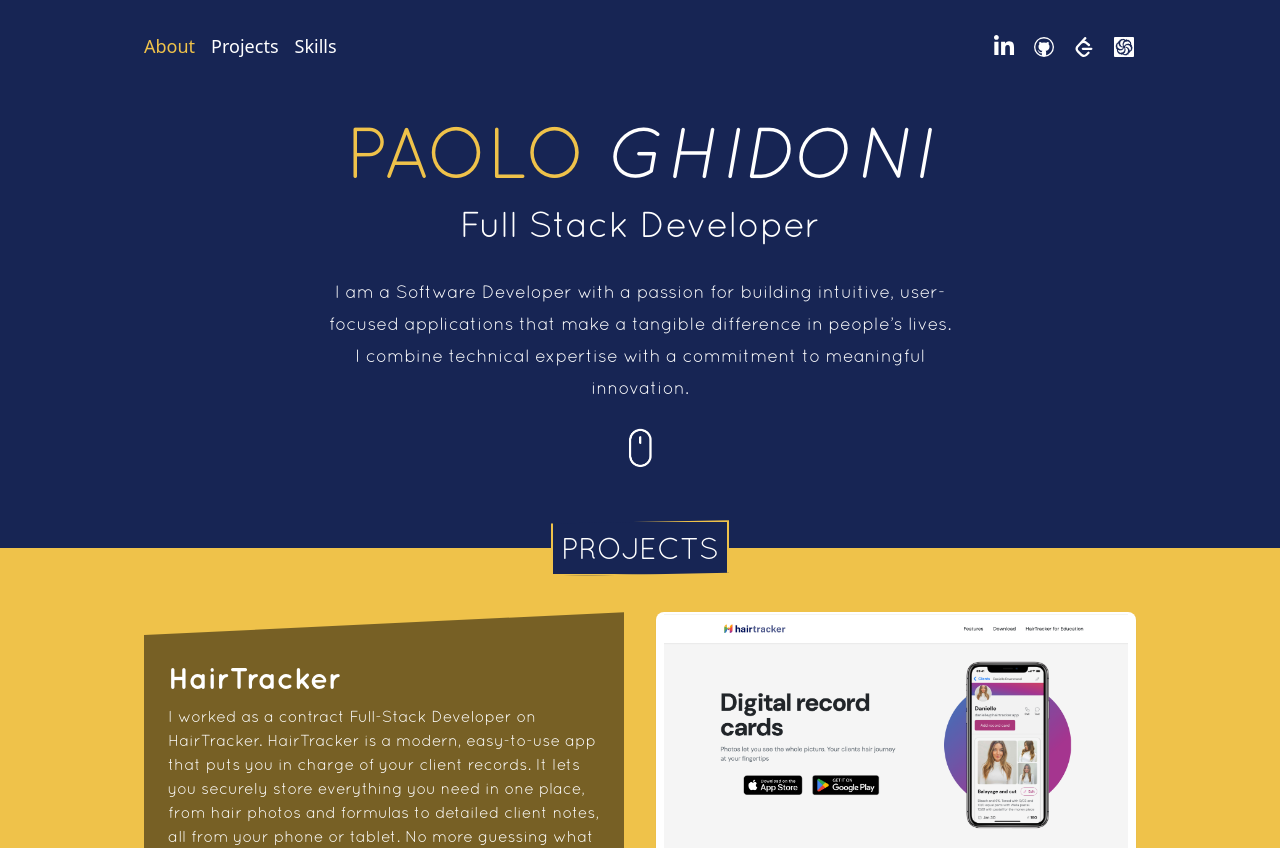
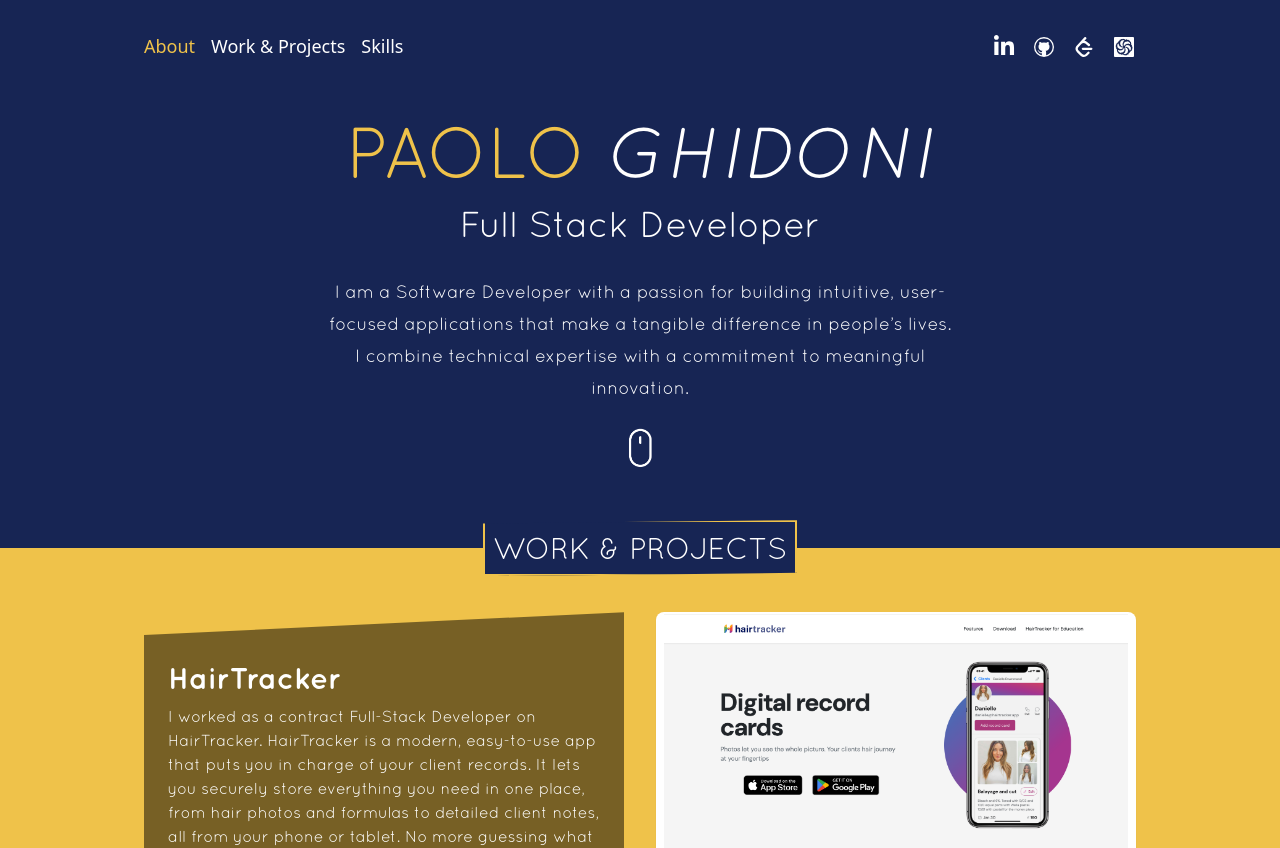
Before and after one commit to paologhidoni/portfolio, a React (Vite) app: page / in a window 1280 px wide. Shown: the top 848 px of the page. Built offline with nearby package versions, Linux system fonts and the light colour scheme.

Commit message:
Rename Projects section to Work & Projects.
Update the section id, navigation target, and app references so labels and in-page scrolling consistently use Work & Projects.

```diff
--- a/src/App.tsx
+++ b/src/App.tsx
@@ -1,7 +1,7 @@
 import "./App.css";
 import Navigation from "./components/Navigation/Navigation";
 import Hero from "./components/Hero/Hero";
-import Projects from "./components/Projects/Projects";
+import WorkAndProjects from "./components/Projects/Projects";
 import Skills from "./components/Skills/Skills";
 import Footer from "./components/Footer/Footer";
 
@@ -11,7 +11,7 @@ function App() {
       <Navigation />
       <main className="text-white font-quicksand">
         <Hero />
-        <Projects />
+        <WorkAndProjects />
         <Skills />
       </main>
       <Footer />
--- a/src/components/Navigation/Navigation.tsx
+++ b/src/components/Navigation/Navigation.tsx
@@ -19,7 +19,7 @@ const Navigation: React.FC = () => {
       if (isNavigating.current) return; // Prevent running while navigating
 
       const navHeight = navRef.current?.getBoundingClientRect().height || 0;
-      const projectsPositionY = getPositionFromTop("projects");
+      const workProjectsPositionY = getPositionFromTop("work-projects");
       const skillsPositionY = getPositionFromTop("skills");
 
       // If the user has scrolled past the nav height, set `isScrolledNav` to `true` (makes it semi-transparent).
@@ -29,14 +29,16 @@ const Navigation: React.FC = () => {
       );
 
       // set active link on user scroll, only when there are changes from prev state
-      if (window.scrollY < projectsPositionY) {
+      if (window.scrollY < workProjectsPositionY) {
         setActiveLink((prev) => (prev !== "about" ? "about" : prev));
       } else if (
         // - 50 is to compensate skills not being "tall" enough to trigger it as active link, will remove when skills is "tall" enough
-        window.scrollY >= projectsPositionY - 50 &&
+        window.scrollY >= workProjectsPositionY - 50 &&
         window.scrollY < skillsPositionY - 50
       ) {
-        setActiveLink((prev) => (prev !== "projects" ? "projects" : prev));
+        setActiveLink((prev) =>
+          prev !== "work-projects" ? "work-projects" : prev
+        );
       } else {
         setActiveLink((prev) => (prev !== "skills" ? "skills" : prev));
       }
@@ -106,7 +108,7 @@ const Navigation: React.FC = () => {
 
 const NAV_LINKS = [
   { label: "About", target: "about" },
-  { label: "Projects", target: "projects" },
+  { label: "Work & Projects", target: "work-projects" },
   { label: "Skills", target: "skills" },
 ];
 
--- a/src/components/Projects/Projects.tsx
+++ b/src/components/Projects/Projects.tsx
@@ -4,10 +4,10 @@ import Project from "./Project/Project";
 import SectionHeading from "../SectionHeading/SectionHeading";
 import { projects } from "../../data/projects";
 
-const Projects: React.FC = () => {
+const WorkAndProjects: React.FC = () => {
   return (
-    <section id="projects" className="relative pb-12 bg-secondaryColor">
-      <SectionHeading title="Projects" />
+    <section id="work-projects" className="relative pb-12 bg-secondaryColor">
+      <SectionHeading title="Work & Projects" />
 
       <ul className="flex flex-col">
         {projects.map((project, i) => (
@@ -34,4 +34,4 @@ const Projects: React.FC = () => {
   );
 };
 
-export default Projects;
+export default WorkAndProjects;
```
